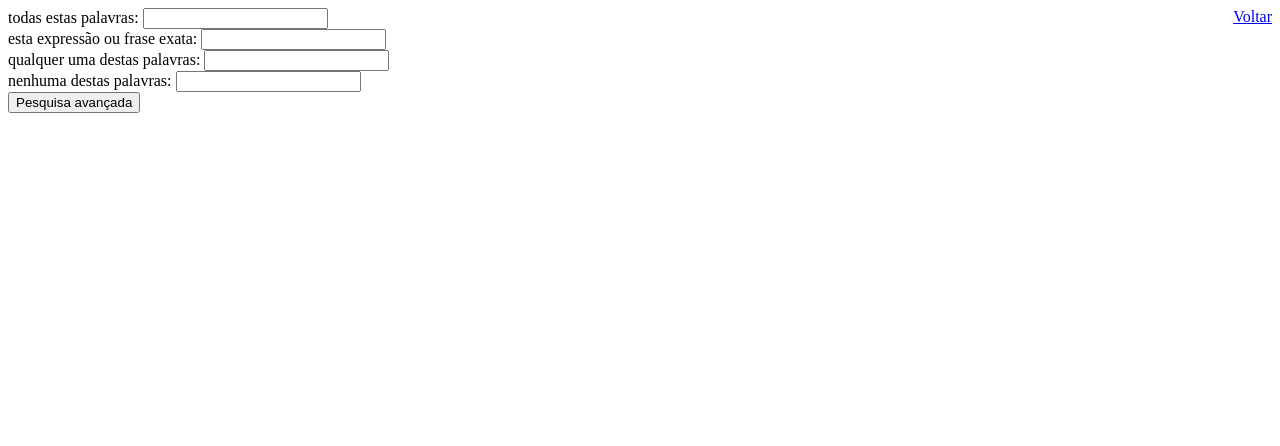
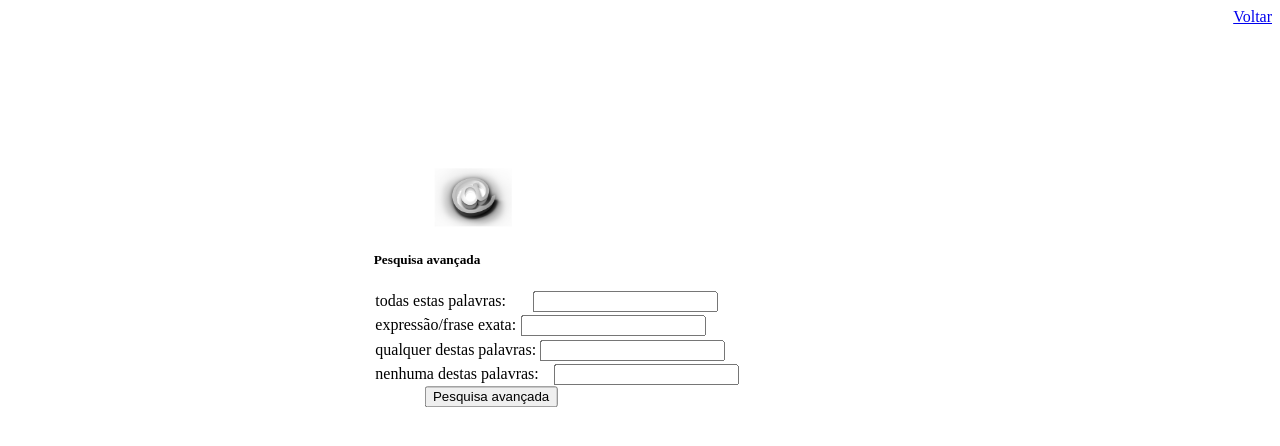
Before and after one commit to claudiovm2001/google-clone, a plain HTML site: page adv_search.html in a window 1280 px wide. Drawn offline with Linux system fonts and the light colour scheme.

Commit message:
main images, better alignment and spacing, minor css changes

```diff
--- a/adv_search.html
+++ b/adv_search.html
@@ -7,31 +7,40 @@
     <body>
         <a class="link" href="index.html">Voltar</a>
 
+        <div id="container">
+            <img id="advc-logo" src="logo.jpg" alt="logo" width="15%">
+
             <form action="https://www.google.com/search">
 
+                <h5>Pesquisa avançada</h5>
+
+                <div id="text-boxes">
                     <div>
                         todas estas palavras:
-            <input type="text" name="as_q">
+                        <input style="position: relative; left:4.5%" type="text" name="as_q">
                     </div>
 
                     <div>
-            esta expressão ou frase exata:
-            <input type="text" name="as_epq">
+                        expressão/frase exata:
+                        <input style="position: relative; left:0.1%" type="text" name="as_epq">
                     </div>
 
                     <div>
-            qualquer uma destas palavras:
+                        qualquer destas palavras:
                         <input type="text" name="as_oq">
                     </div>
 
                     <div>
                         nenhuma destas palavras:
-                <input type="text" name="as_eq">
+                        <input style="position: relative; left:2.2%" type="text" name="as_eq">
+                    </div>
                 </div>
 
-            <div>
-            <input type="submit" value="Pesquisa avançada">
+
+
+                <input id="adv-sch-button" type="submit" value="Pesquisa avançada">
+
+            </form>
         </div>
-        </form>
     </body>
 </html>
--- a/styles.css
+++ b/styles.css
@@ -7,6 +7,7 @@
     top: 50%;
     left: 50%;
     transform: translate(-50%, -50%);
+    border-radius: 25px;
 }
 
 #search_buttons{
@@ -22,3 +23,37 @@
     left:62%;
     transform: translate(-50%, -38%);
 }
+
+.logo{
+    position: absolute;
+    top: 25%;
+    left: 42%;
+}
+
+#camera{
+    position: absolute;
+    top: 45%;
+    left: 55%;
+    transform: translate(-60%, -49%);
+}
+
+#container{
+    position:absolute;
+    top: 33%;
+    left: 60%;
+    transform: translate(-77%, -40%);
+}
+
+#text-boxes>div{
+    padding: .3%;
+}
+
+#adv-sch-button{
+    position: relative;
+    left:10%
+}
+
+#advc-logo{
+    position: relative;
+    left: 12%;
+}
```
Also changed, not shown: img_search.html (+3 -0 lines), index.html (+1 -0 lines), camera.jpg (added), logo.jpg (added). Lines whose indentation alone changed are shown as unchanged.
